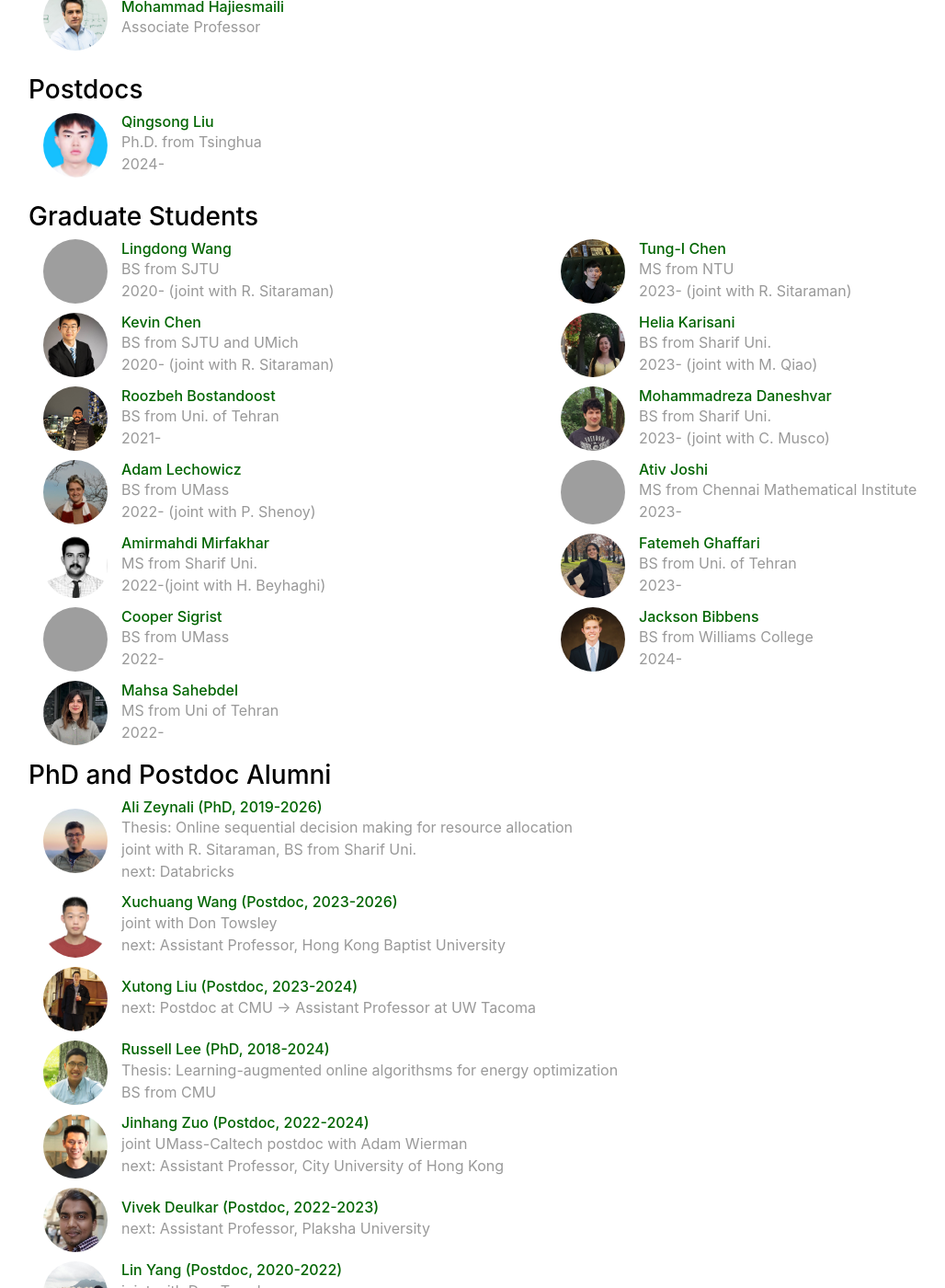
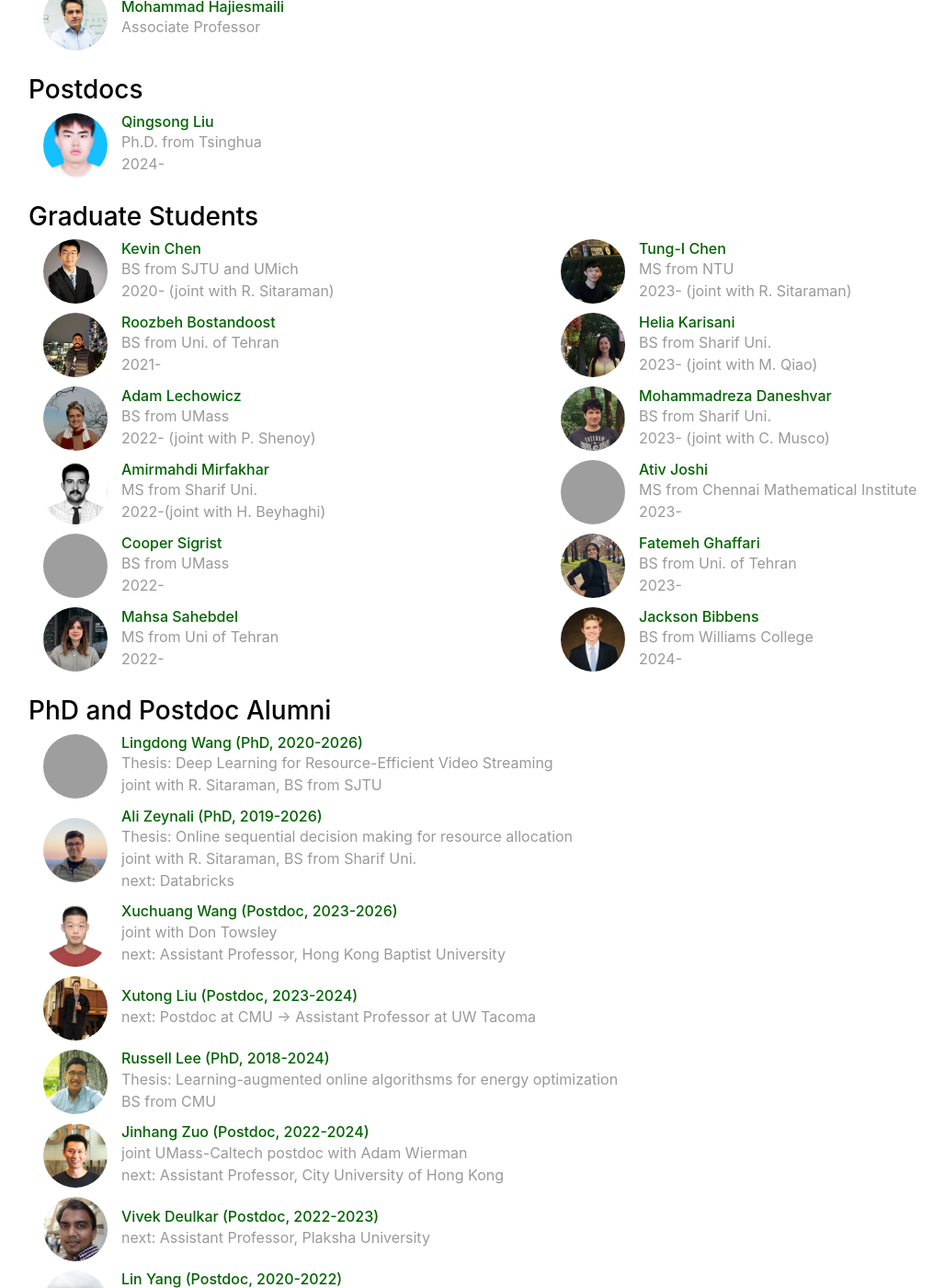
Before and after one commit to umass-solar/umass-solar.github.io, a Jekyll site: the page built from people.html, in a window 1280 px wide and 1400 px high, scrolled down 617 px, cut to the strip 0-1400 px from the top of the window. Shown: the whole strip at 92% size, without its empty margins (54-1082 px from the left). Built offline with Jekyll 4.4.1, drawn with Linux system fonts in a browser that asks for light colours; grey boxes are pictures that could not be loaded.

Commit message:
lingdong

```diff
--- a/_data/people.yml
+++ b/_data/people.yml
@@ -19,10 +19,10 @@ mo2:
 
 
 lingdong:
-  display_name: Lingdong Wang
+  display_name: Lingdong Wang (PhD, 2020-2026)
   image: /img/people/placeholder.png
-  role: grad
-  bio: BS from SJTU <br> 2020- (joint with R. Sitaraman)
+  role: alum
+  bio: "Thesis: Deep Learning for Resource-Efficient Video Streaming <br> joint with R. Sitaraman, BS from SJTU"
   webpage: https://scholar.google.com/citations?user=9OXXTO8AAAAJ&hl=en&oi=ao
 
 
--- a/people.yml
+++ b/people.yml
@@ -67,10 +67,10 @@ ali2:
   webpage: https://ali-zeynali.github.io/home/
 
 lingdong:
-  display_name: Lingdong Wang
+  display_name: Lingdong Wang (PhD, 2020-2026)
   image: /img/people/placeholder.png
-  role: grad
-  bio: BS from SJTU <br> 2020- (joint with R. Sitaraman)
+  role: alum
+  bio: "Thesis: Deep Learning for Resource-Efficient Video Streaming <br> joint with R. Sitaraman, BS from SJTU"
   webpage: https://scholar.google.com/citations?user=9OXXTO8AAAAJ&hl=en&oi=ao
 
 
```
